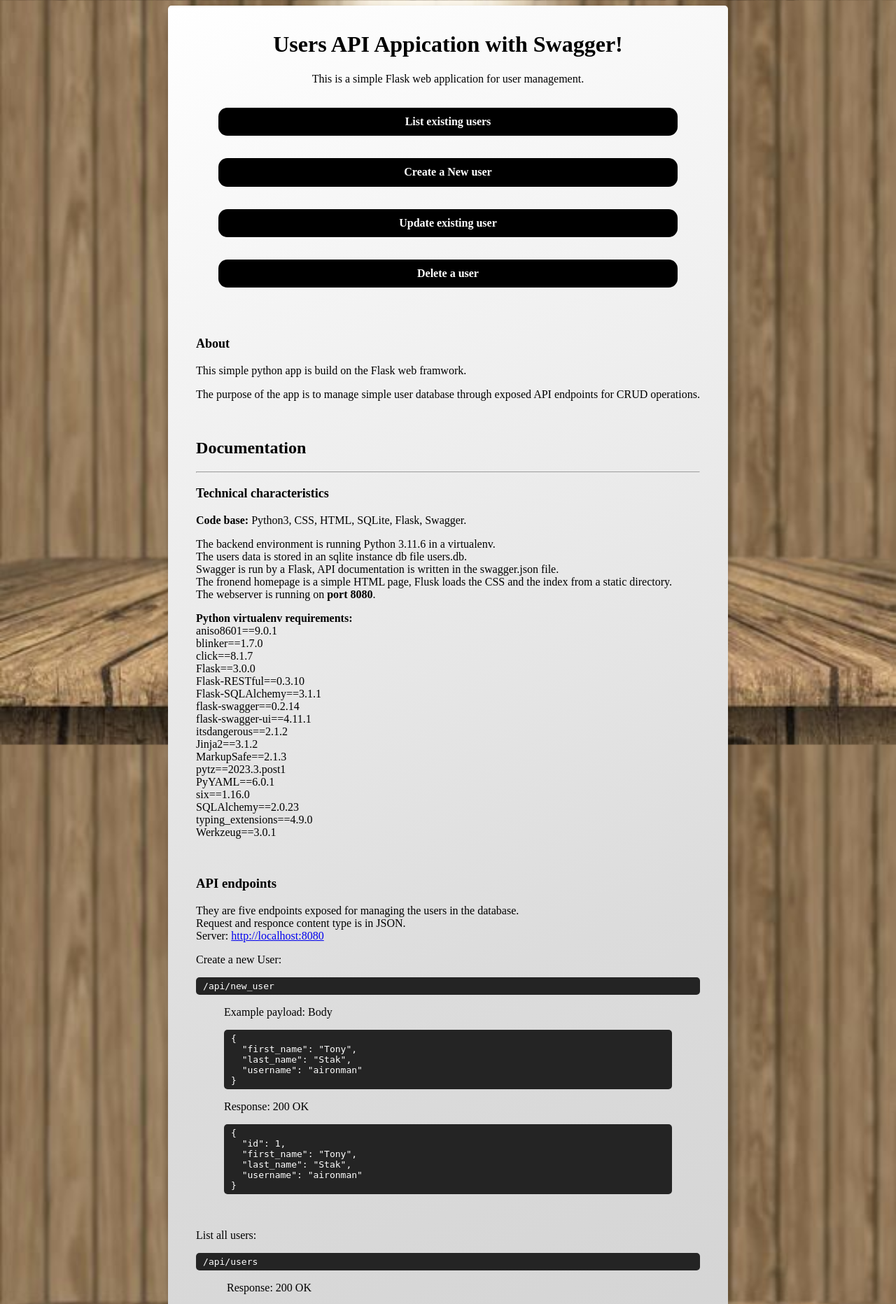
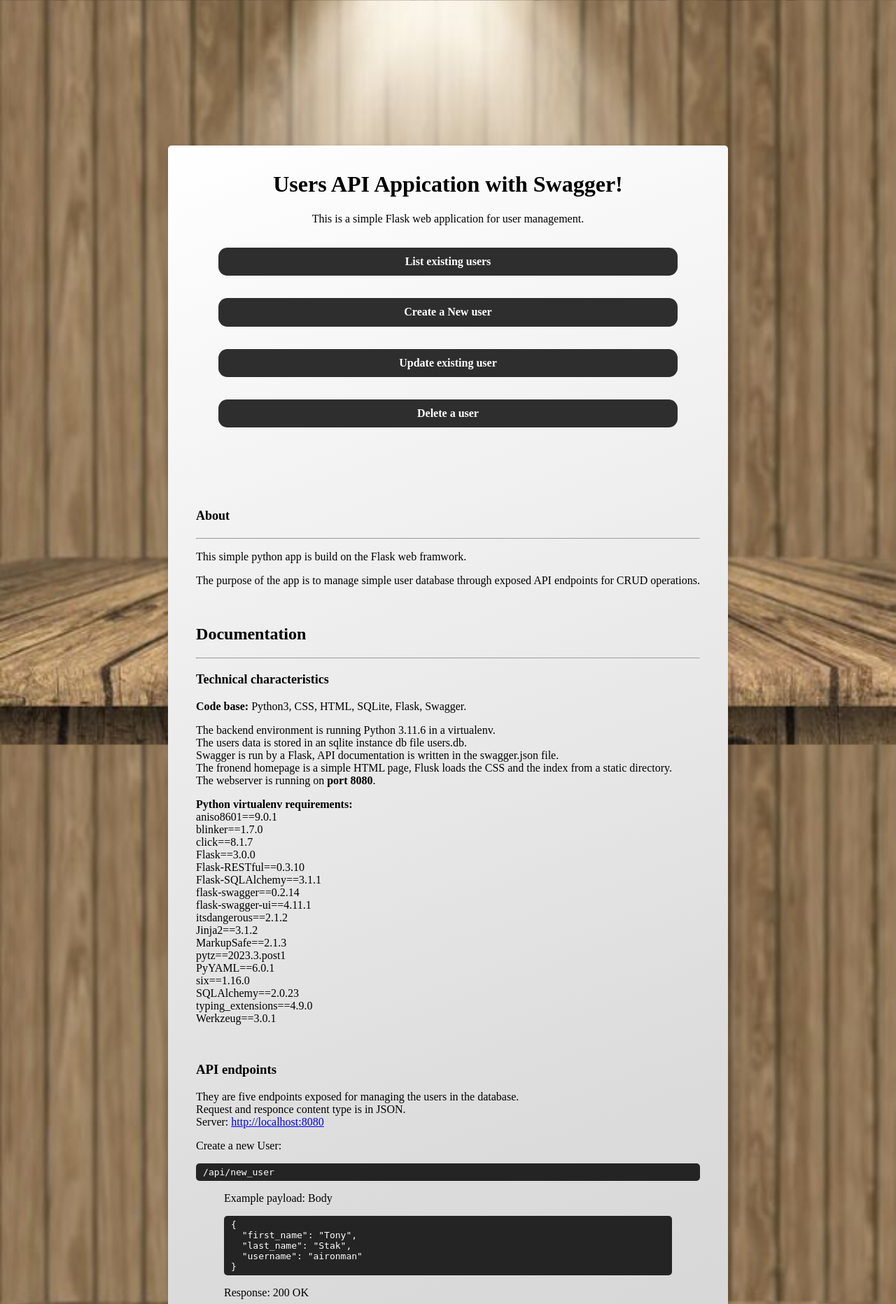
Before and after one commit to mmark0v/Users-API-Simple-App, a Flask app: page / in a window 1280 px wide. Shown: the top 1864 px of the page at 70% size. Run offline with Flask 3, Linux system fonts and the light colour scheme.

Commit message:
CSS updated and doc

```diff
--- a/static/css/styles.css
+++ b/static/css/styles.css
@@ -9,11 +9,15 @@ body {
   /*-- Container & Card --*/
   .container {
       padding: 1rem 2.5rem 1.5rem 2.5rem;
+      position:relative;
+      top: 200px;
       margin: auto;
   }
 
+
+
   .card {
-      animation: 0.9s ease-in-out 0s 1 fadeIn;
+      animation: 3.9s ease-in-out 0s 1 fadeIn;
       box-shadow: 0 4px 8px 0 rgba(0,0,0,0.2);
       border-radius: 5px;
       transition: 0.3s;
@@ -68,7 +72,7 @@ body {
       font-weight: bold;
   }
   .btn-submit {
-    background-color: #000;
+    background-color: rgb(46, 46, 46);
     width: 100%;
   }
   .btn-edit {
--- a/templates/index.html
+++ b/templates/index.html
@@ -42,8 +42,17 @@
 
         <p>&nbsp;</p>
 
-        <h3><span style="font-size:18px">About</span></h3>
 
+
+
+
+
+
+        <h3>&nbsp;</h3>
+
+<h2><span style="font-size:18px">About</span></h2>
+
+<hr />
 <p>This simple python app is build on the Flask web framwork.</p>
 
 <p>The purpose of the app is to manage simple user database through exposed API endpoints for CRUD operations.</p>
@@ -233,6 +242,5 @@ Python3, pip3, Virtualenv</p>
 
 
 
-
 </body>
 </html>
```
Also changed, not shown: README.md.
